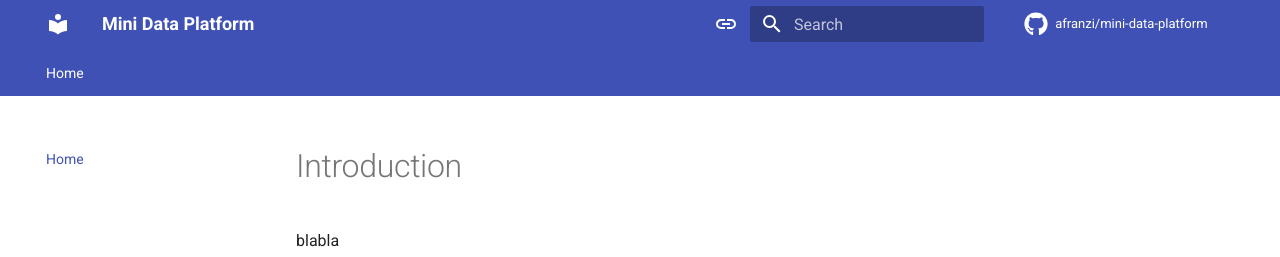
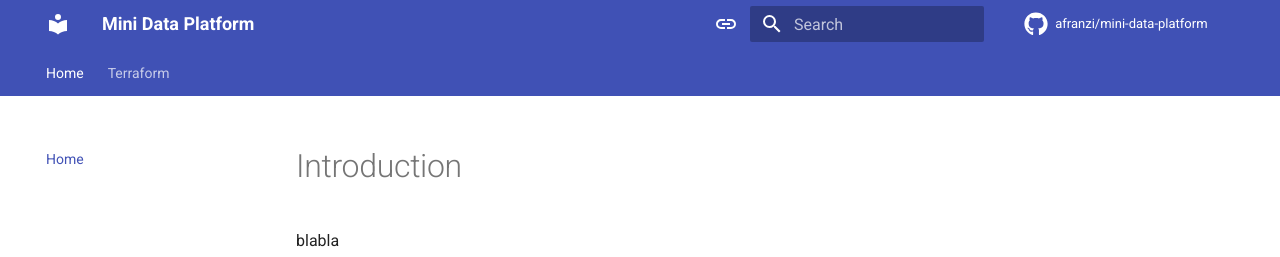
Before and after one commit to afranzi/mini-data-platform, an MkDocs documentation site: the page built from docs/index.md, in a window 1280 px wide. Shown: the top 257 px of the page. Built offline with MkDocs 1.6.1 and Material for MkDocs 9.7.7, drawn with Linux system fonts in a browser that asks for light colours; comment, search, counter and statistics services are not loaded.

Commit message:
feat: :memo: Add terraform doc

```diff
--- a/mkdocs.yml
+++ b/mkdocs.yml
@@ -57,6 +57,7 @@ extra:
 # Page tree
 nav:
   - Home: index.md
+  - Terraform: terraform/main/README.md
 
 plugins:
   - search:
```
